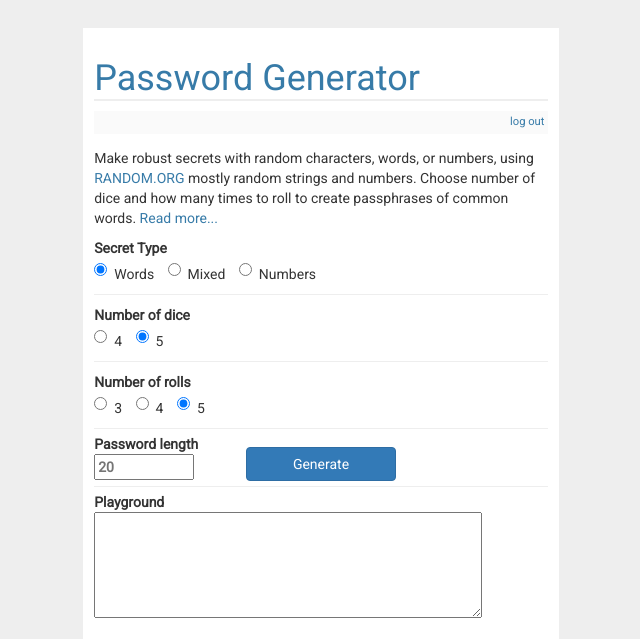
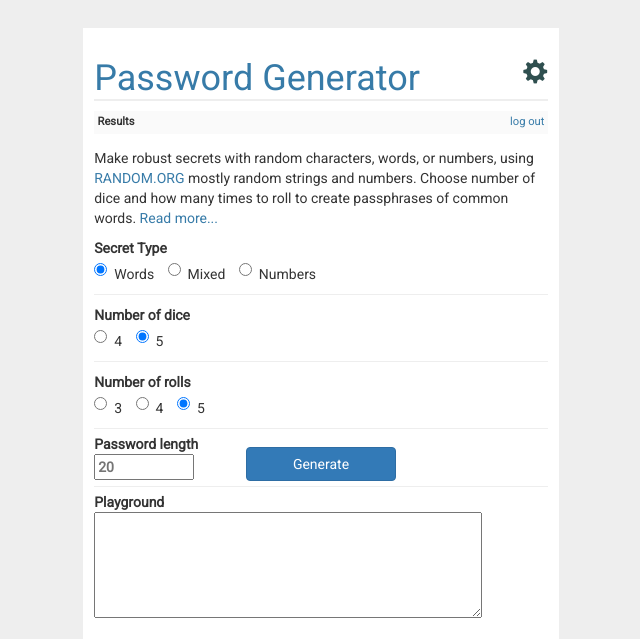
Before and after one commit to nicorellius/pypass3, a Flask app: page / in a window 1280 px wide. Shown: the top 639 px of the page, without its empty margins (319-959 px from the left). Run offline with Flask 2, Linux system fonts and the light colour scheme; the visitor is signed in with stand-in values (Sample User, id 1); data that the repository does not hold is empty; some libraries are stand-ins or nearby versions; some web fonts are replaced.

Commit message:
Added settings gear to layout.

```diff
--- a/passgen/templates/layout.html
+++ b/passgen/templates/layout.html
@@ -8,12 +8,18 @@
 
 <div class="page">
 
-    <h1>Password Generator</h1>
+    <h1>Password Generator
+        <a href="">
+            <i id="settings-gear" class="glyphicon glyphicon-cog" aria-hidden="true"></i>
+        </a>
+
+    </h1>
 
     <div class="metanav">
     {% if not session.logged_in %}
         <a href="{{ url_for('login') }}">log in</a>
     {% else %}
+        <span style="float: left; font-weight: bold;">Results</span>
         <a href="{{ url_for('logout') }}">log out</a>
     {% endif %}
     </div>
```
